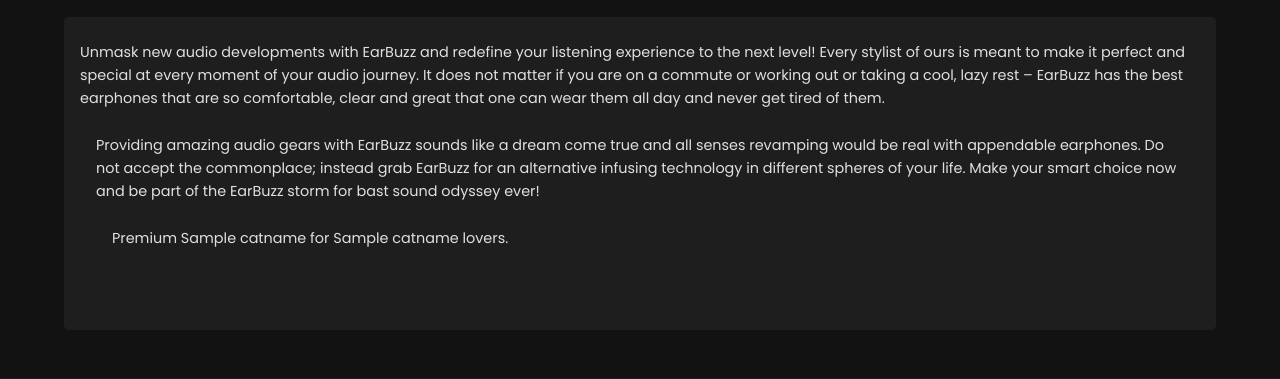
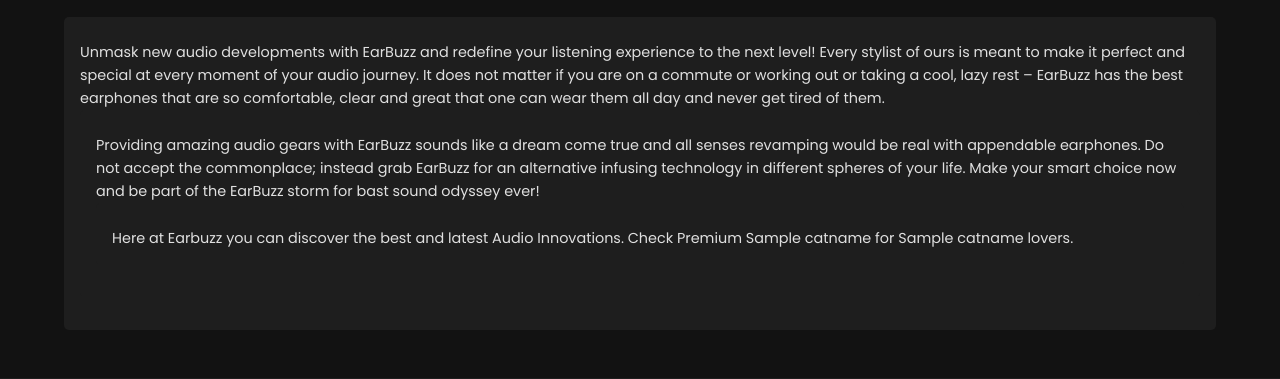
Before and after one commit to devnydv/earbuzz, a Flask app: template templates/products.html in a window 1280 px wide. Shown: the part 784-1163 px from the top of the page. Run offline with Flask 3, Linux system fonts and the light colour scheme; the template is opened without the code that fills it: most values are stand-ins (such as "Sample title", 1, 10 or a date in 2020); parts of the project's set-up code (start-up, migrations or seed data) failed here and were passed over.

Commit message:
some para

```diff
--- a/templates/index.html
+++ b/templates/index.html
@@ -64,7 +64,7 @@
         <!-- <span class="review-author">John D.</span>
           <span class="review-rating">★★★★★</span> -->
       </div>
-      <p class="review-content">Unmask new audio developments with EarBuzz and redefine your listening experience to the next level! Every stylist of ours is meant to make it perfect and special at every moment of your audio journey. It does not matter if you are on a commute or working out or taking a cool, lazy rest - EarBuzz has the best earphones that are so comfortable, clear and great that one can wear them all day and never get tired of them. Here at Earbuzz you can discover the best and latest Audio Innovations.</p>
+      <p class="review-content">Unmask new audio developments with EarBuzz and redefine your listening experience to the next level! Every stylist of ours is meant to make it perfect and special at every moment of your audio journey. It does not matter if you are on a commute or working out or taking a cool, lazy rest - EarBuzz has the best earphones that are so comfortable, clear and great that one can wear them all day and never get tired of them. Here at Earbuzz you can discover the best and premium earphones Audio Innovations.</p>
     </div>
     <div class="review">
       <div class="review-header">
--- a/templates/products.html
+++ b/templates/products.html
@@ -122,7 +122,7 @@
         <!-- <span class="review-author">Alex T.</span>
         <span class="review-rating">★★★★★</span> -->
       </div>
-      <p class="review-content">Premium {{catname}} for {{catname}} lovers. </p>
+      <p class="review-content">Here at Earbuzz you can discover the best and latest Audio Innovations. Check Premium {{catname}} for {{catname}} lovers. </p>
     </div>
   </section>
 </main>
```
